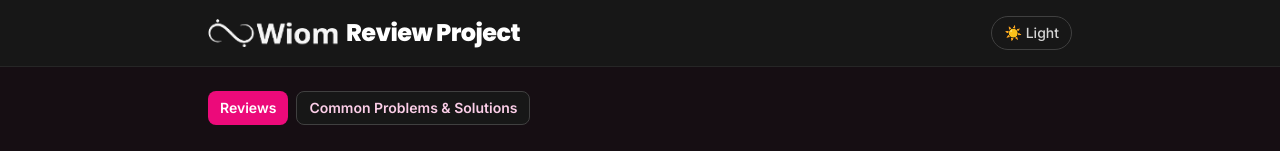
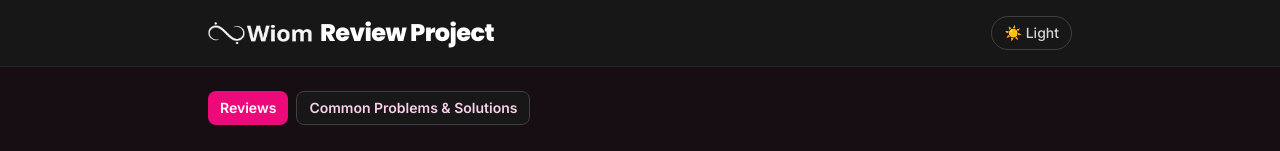
Before and after one commit to MC-git-lab/Wiom-review, a Next.js app: page / in a window 1280 px wide. Both pictures are taken after a click on the button "🌙 Dark". Shown: the top 151 px of the page. Built offline with nearby package versions, Linux system fonts and the light colour scheme.

Commit message:
Shrink dark-mode Wiom logo size

```diff
--- a/app/WiomLogo.tsx
+++ b/app/WiomLogo.tsx
@@ -10,8 +10,8 @@ export default function WiomLogo({ className = "" }: { className?: string }) {
       <Image
         src="/wiom-logo-dark.png"
         alt="Wiom"
-        width={130}
-        height={28}
+        width={104}
+        height={22}
         className="hidden dark:block"
       />
     </span>
```
